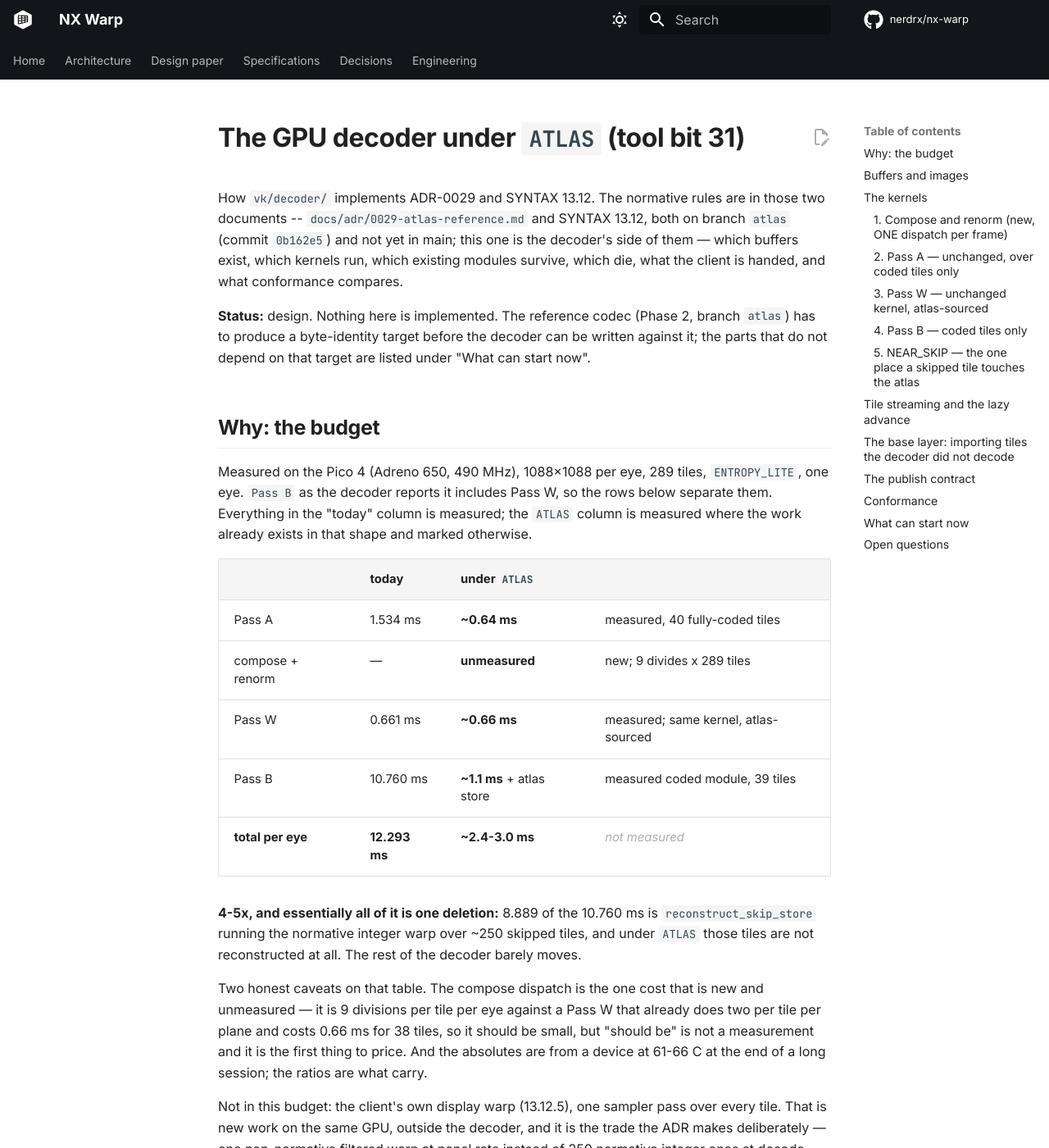
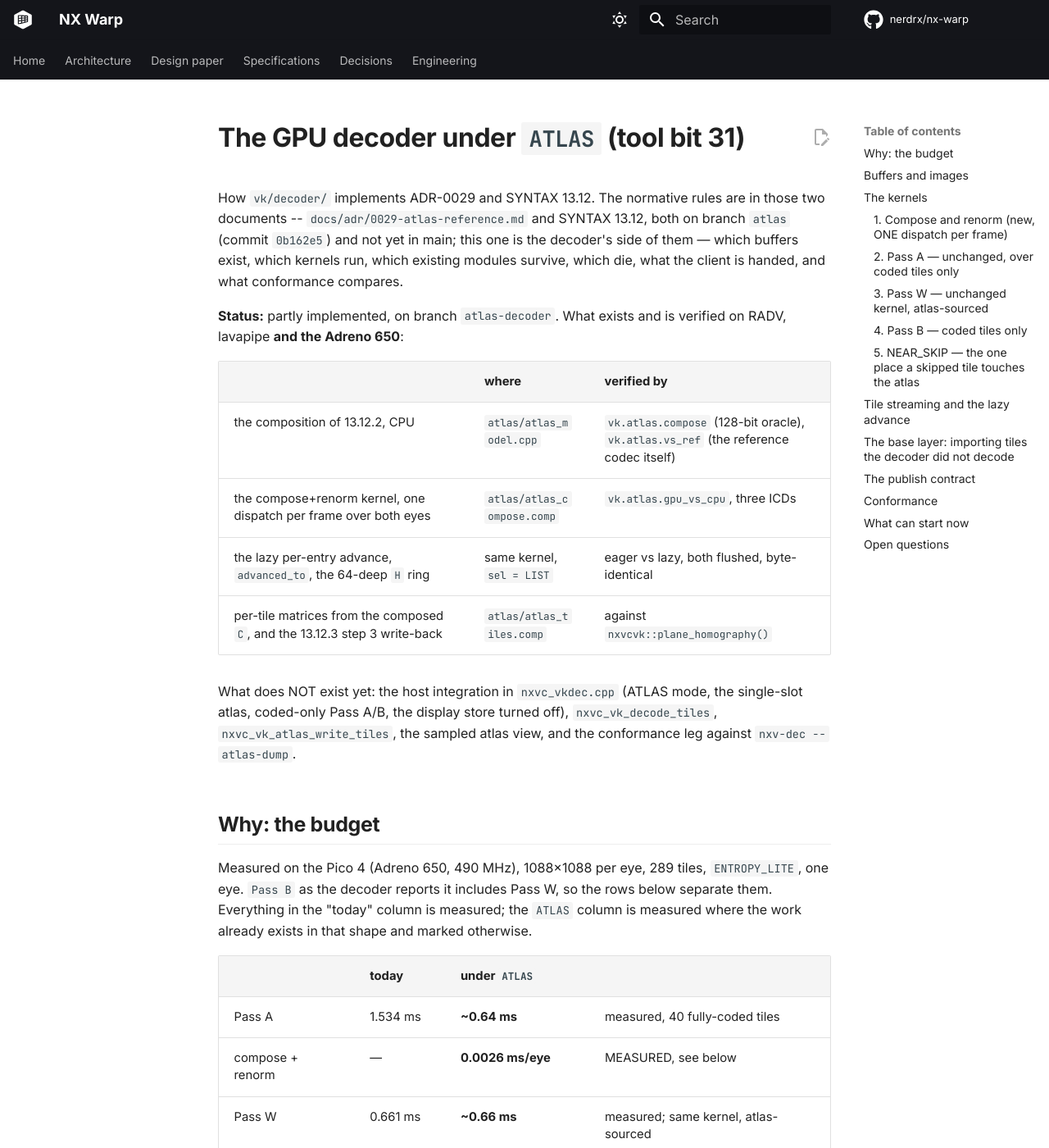
Before and after one commit to nerdrx/nx-warp, an MkDocs documentation site: the page built from docs/ATLAS-DECODER.md, in a window 1280 px wide and 1400 px high. Shown: the whole window at 82% size. Built offline with MkDocs 1.6.1 and Material for MkDocs 9.7.7, drawn with Linux system fonts in a browser that asks for light colours; comment, search, counter and statistics services are not loaded; some of the changed text lies outside the part shown.

Commit message:
docs(atlas): the decoder design doc says what is built and what it measured
The status block was "design, nothing here is implemented".  Four things now
are, and three ICDs agree on all of them, so the document says which and points
at the test that holds each one up.

The budget table's one line marked "unmeasured" is measured: 0.0026 ms/eye on
RADV, 0.0054 on llvmpipe, three orders of magnitude below the smallest line
beside it.  The "9 divisions a tile" worry is settled -- and the divisions are
not the cheap kind, because the renormalisation needs a full 64-bit quotient
that warp_pred.glsl's 32-bit warp_div cannot produce.

Three corrections the implementation forced:

  * the H ring is 5120 B, not 4.6 kB.  The document counted the nine matrix
    words and missed the flags word, which is not padding: a frame with
    `warp_present == 0` contributes NO step at all -- not a composition and not
    a `gen` increment -- and the bit cannot be inferred from a matrix whose h22
    is 2^29 for every legal value;
  * the ring-wrap policy needs a swinging coded rate to be exercised at all.
    At a flat 15 % it never fired;
  * `C` must be written back even when the entry ends INVALID.  This is the one
    bug class that belongs only to the lazy form: the eager form persists C
    after every successful frame, so an entry that survives k steps and fails at
    k+1 keeps the k-step matrix, and discarding the successful steps with the
    failed one diverges the moment k > 0 -- which for the eager path is never.

And the atlas image format question is answered as far as the kernels go: the
atlas stays the SSBO warp_pred.glsl already reads, because that kernel is
pinned against the encoder and ADR-0029 turns on it being unmodified, so a
sampled view is produced BESIDE it over the coded tiles only.  Not built, not
measured, and said so.

Co-Authored-By: Claude Fable 5.1 <noreply@anthropic.com>

```diff
--- a/docs/ATLAS-DECODER.md
+++ b/docs/ATLAS-DECODER.md
@@ -7,10 +7,20 @@ decoder's side of them — which buffers
 exist, which kernels run, which existing modules survive, which die, what the
 client is handed, and what conformance compares.
 
-**Status:** design. Nothing here is implemented. The reference codec (Phase 2,
-branch `atlas`) has to produce a byte-identity target before the decoder can be
-written against it; the parts that do not depend on that target are listed under
-"What can start now".
+**Status:** partly implemented, on branch `atlas-decoder`. What exists and is
+verified on RADV, lavapipe **and the Adreno 650**:
+
+| | where | verified by |
+|---|---|---|
+| the composition of 13.12.2, CPU | `atlas/atlas_model.cpp` | `vk.atlas.compose` (128-bit oracle), `vk.atlas.vs_ref` (the reference codec itself) |
+| the compose+renorm kernel, one dispatch per frame over both eyes | `atlas/atlas_compose.comp` | `vk.atlas.gpu_vs_cpu`, three ICDs |
+| the lazy per-entry advance, `advanced_to`, the 64-deep `H` ring | same kernel, `sel = LIST` | eager vs lazy, both flushed, byte-identical |
+| per-tile matrices from the composed `C`, and the 13.12.3 step 3 write-back | `atlas/atlas_tiles.comp` | against `nxvcvk::plane_homography()` |
+
+What does NOT exist yet: the host integration in `nxvc_vkdec.cpp` (ATLAS mode,
+the single-slot atlas, coded-only Pass A/B, the display store turned off),
+`nxvc_vk_decode_tiles`, `nxvc_vk_atlas_write_tiles`, the sampled atlas view,
+and the conformance leg against `nxv-dec --atlas-dump`.
 
 ## Why: the budget
 
@@ -23,7 +33,7 @@ marked otherwise.
 | | today | under `ATLAS` | |
 |---|---|---|---|
 | Pass A | 1.534 ms | **~0.64 ms** | measured, 40 fully-coded tiles |
-| compose + renorm | — | **unmeasured** | new; 9 divides x 289 tiles |
+| compose + renorm | — | **0.0026 ms/eye** | MEASURED, see below |
 | Pass W | 0.661 ms | **~0.66 ms** | measured; same kernel, atlas-sourced |
 | Pass B | 10.760 ms | **~1.1 ms** + atlas store | measured coded module, 39 tiles |
 | **total per eye** | **12.293 ms** | **~2.4-3.0 ms** | |
@@ -33,12 +43,26 @@ marked otherwise.
 tiles, and under `ATLAS` those tiles are not reconstructed at all. The rest of
 the decoder barely moves.
 
-Two honest caveats on that table. The compose dispatch is the one cost that is
-new and unmeasured — it is 9 divisions per tile per eye against a Pass W that
-already does two per tile per plane and costs 0.66 ms for 38 tiles, so it should
-be small, but "should be" is not a measurement and it is the first thing to
-price. And the absolutes are from a device at 61-66 C at the end of a long
-session; the ratios are what carry.
+**The compose dispatch is no longer the unmeasured line.** `nxvc-atlas-gpu-test
+--bench` times it with GPU timestamps over the full 578-entry stereo table --
+one dispatch, both eyes -- targeting a fresh frame number each iteration so
+every thread takes a real one-step advance and nothing is a null dispatch:
+
+| ICD | median, 578 entries | per eye |
+|---|---|---|
+| RADV NAVI31 | 0.0051 ms | **0.0026 ms** |
+| llvmpipe (LLVM 21) | 0.0107 ms | 0.0054 ms |
+| Adreno 650 (Pico 4) | *see the branch report* | |
+
+Median and best rather than the mean: a headset's clocks move under a long run
+and the mean becomes a number about thermals rather than about the kernel. On
+the desktop parts it is **three orders of magnitude** below the smallest line in
+the table, which settles the "9 divisions a tile" worry -- and the divisions are
+not even the cheap kind, because the renormalisation needs a full 64-bit
+quotient that `warp_pred.glsl`'s 32-bit `warp_div` cannot produce.
+
+The other caveat stands: the absolutes in the table above are from a device at
+61-66 C at the end of a long session, and the ratios are what carry.
 
 Not in this budget: the client's own display warp (13.12.5), one sampler pass
 over every tile. That is new work on the same GPU, outside the decoder, and it
@@ -242,11 +266,25 @@ nowhere to put it and it does not belong there anyway: it is an implementation
 detail of when the composition ran, not part of the atlas. It lives in a
 parallel array, one u32 per entry, initialised to `src_frame`.
 
-**The `H` ring.** Nine i32 per eye per frame, 36 B. It bounds how far behind an
-entry may fall: an entry whose `advanced_to` is older than the ring must be
-invalidated, because the steps to advance it no longer exist. That is a
-decoder-side cap in the same role as `gen_max`, and the API states it rather
-than leaving it to be discovered.
+**The `H` ring.** As built: **ten uints per (slot, eye)** -- nine matrix words
+and a flags word whose bit 0 is `warp_present`. 64 slots x 2 eyes = **5120 B**,
+not the 4.6 kB this document first claimed, which counted the matrix words
+only.
+
+The flags word is not padding and it cannot be dropped. A frame with
+`warp_present == 0` contributes **no step at all** -- not a composition and not
+a `gen` increment, because 13.12.3 step 1 is conditioned on it in its entirety
+and `atlas_advance_frame()` in the reference returns early. The bit cannot be
+inferred from the matrix, whose `h22` is `2^29` for every legal value, so it has
+to travel with the slot.
+
+The ring bounds how far behind an entry may fall: an entry whose `advanced_to`
+is older than the ring must be invalidated, because the steps to advance it no
+longer exist. In practice the decoder advances such an entry *before* the slot
+is recycled rather than invalidating it -- the host tracks `advanced_to` anyway
+-- and `nxvc-atlas-gpu-test` exercises that path deliberately by swinging the
+coded rate from 2 % to 21 % over a 300-frame run. At a flat 15 % it never fired
+and the policy was untested.
 
 **The depth is set by the envelope, and the envelope is measured.**
 `vk.atlas.compose` composes a yaw homography with itself until 3.1.1's
@@ -288,6 +326,15 @@ path flushes every frame, which is exactly the eager form. So:
 `superseded` is a report, not a loss: the position already holds a newer
 generation than the dropped tile, and the encoder must not answer it with a
 refresh.
+
+**One bug class belongs only to the lazy form, and it is worth naming here
+because it passed every eager test.** `C` must be written back even when the
+entry ends INVALID. The eager form persists `C` after every successful frame, so
+an entry that survives k steps and fails at step k+1 is left holding the k-step
+matrix; a lazy implementation that discards the successful steps along with the
+failed one diverges the moment k > 0 -- which, for the eager path, is never,
+because k is always 0 there. All 64 bytes are compared, so this shows up as a
+table mismatch and not as a wrong pixel.
 
 ## The base layer: importing tiles the decoder did not decode
 
@@ -403,6 +450,18 @@ Implementation goes on `atlas-decoder` off `atlas`.
 
 ## Open questions
 
+* **The atlas image format, and what was actually built.** The design above
+  wants the atlas to be an IMAGE so the client's display pass can sample it.
+  The kernels as built keep it as the SSBO of u16 pairs that
+  `nxvw_ring_layout()` already describes, and for a reason that is not
+  laziness: `warp_pred.glsl` reads the reference through that layout, it is
+  pinned byte-for-byte against the encoder, and ADR-0029 turns on it being
+  unmodified. So the sampled view has to be produced BESIDE the atlas rather
+  than instead of it -- a small kernel over the CODED tiles only, which is ~40
+  of 289, not a full-picture copy. That is the plan; it is not built and it is
+  not measured, and the R8_UNORM variant for `CT_NONE` streams is priced
+  against it when it is.
+
 * **`base_sourced` needs a syntax change, and the decoder cannot make it.**
   ADR-0029's table lists flags bit 2 as `base_sourced` and calls it reserved;
   SYNTAX 13.12.1 as written says "bits 2-7 reserved, zero", and that every one
```
